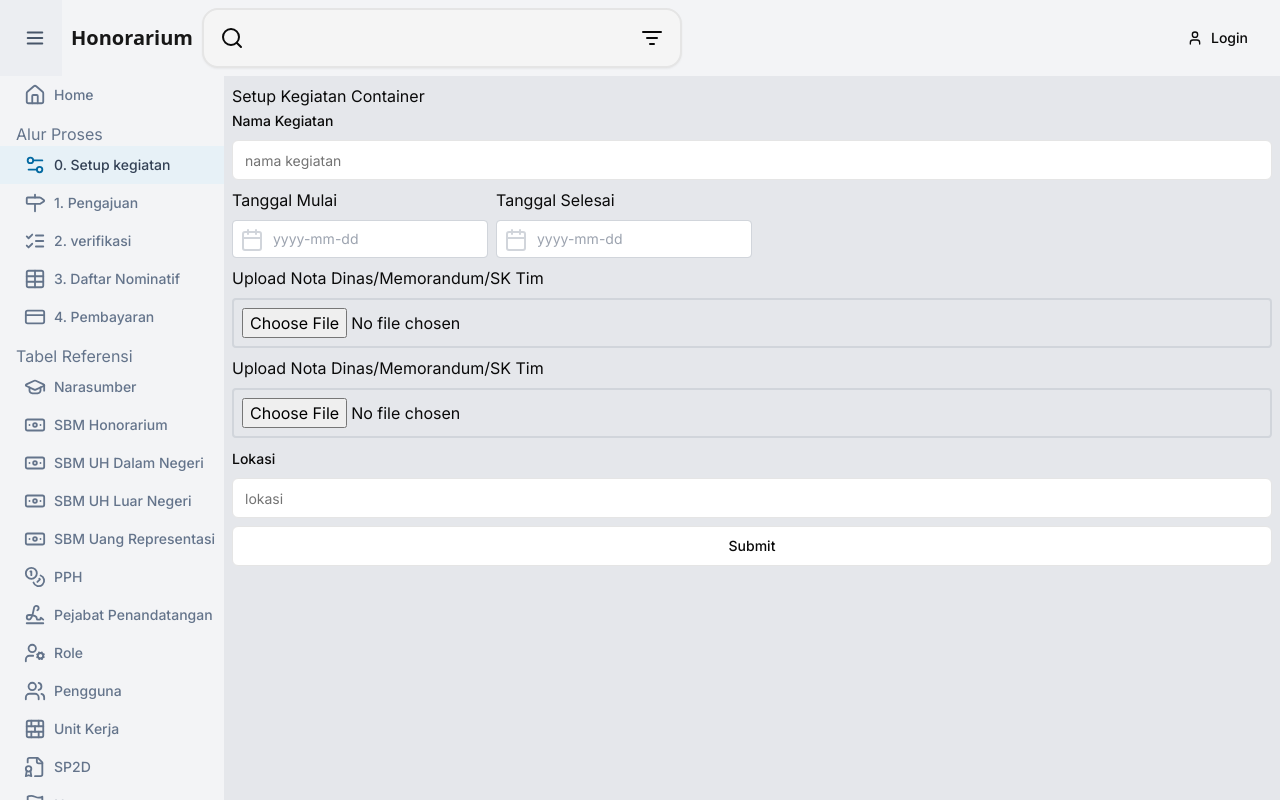
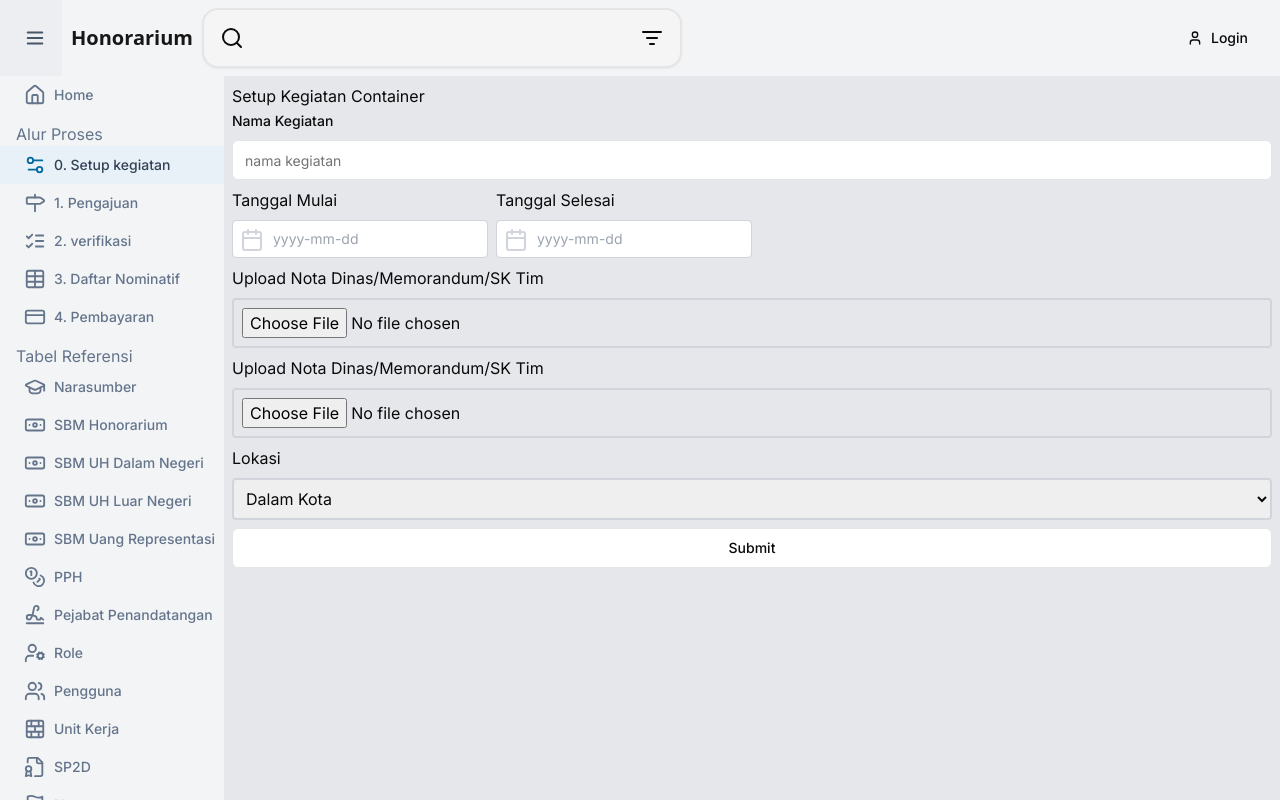
Before and after one commit to pirsani/panda-kemlu, a Next.js app: page /setup-kegiatan in a window 1280 px wide. Built offline with nearby package versions, Linux system fonts and the light colour scheme.

Commit message:
add select lokasi to form kegiatan

```diff
--- a/src/app/(route)/setup-kegiatan/_components/form-kegiatan.tsx
+++ b/src/app/(route)/setup-kegiatan/_components/form-kegiatan.tsx
@@ -38,6 +38,7 @@ export const FormKegiatan = ({ editId }: FormKegiatanProps) => {
   });
 
   const {
+    register,
     handleSubmit,
     formState: { errors },
   } = form;
@@ -168,9 +169,23 @@ export const FormKegiatan = ({ editId }: FormKegiatanProps) => {
           name="lokasi"
           render={({ field }) => (
             <FormItem>
-              <FormLabel>Lokasi</FormLabel>
+              <label htmlFor={field.name}>Lokasi</label>
               <FormControl>
-                <Input placeholder="lokasi" {...field} />
+                <select
+                  id="lokasi"
+                  {...field}
+                  className="border-2 border-gray-300 p-2 rounded w-full"
+                >
+                  <option value={0} className="p-2">
+                    Dalam Kota
+                  </option>
+                  <option value={1} className="p-2">
+                    Luar Kota
+                  </option>
+                  <option value={2} className="p-2">
+                    Luar Negeri
+                  </option>
+                </select>
               </FormControl>
               <FormMessage />
             </FormItem>
```
